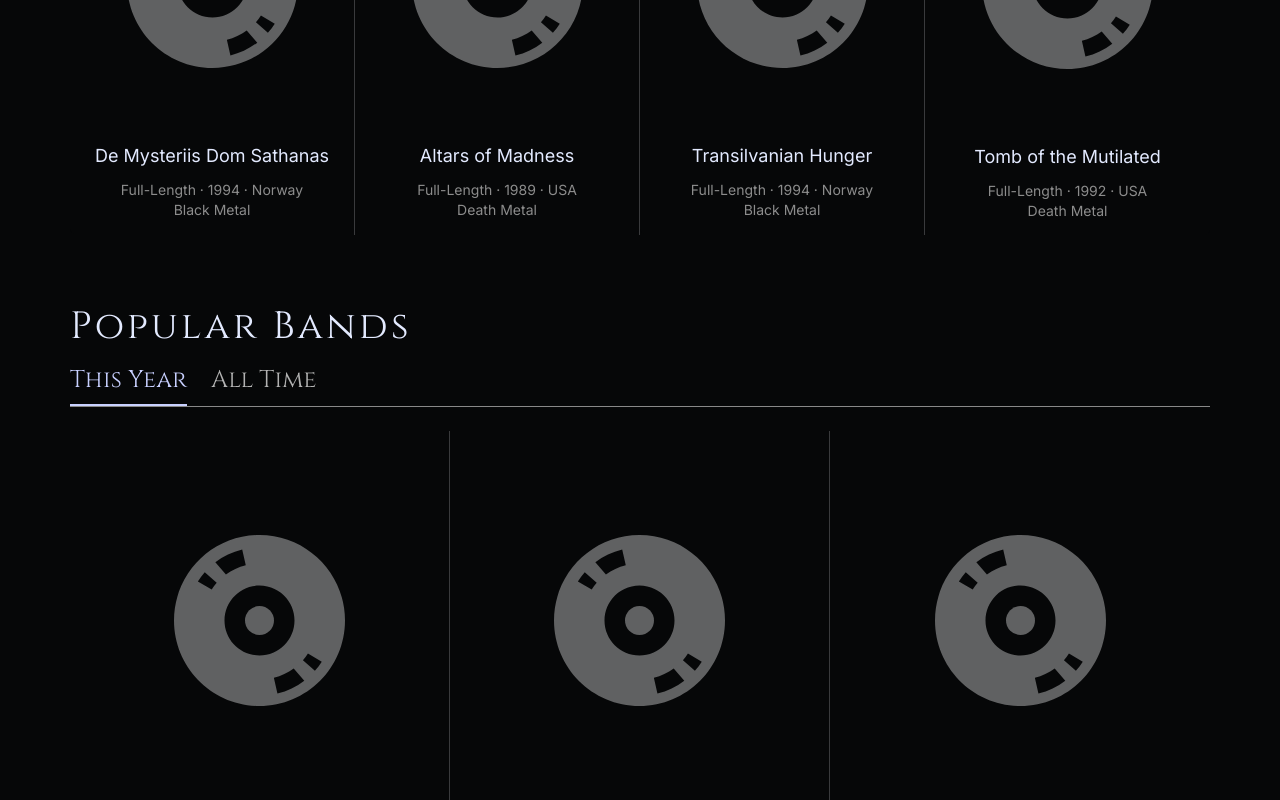
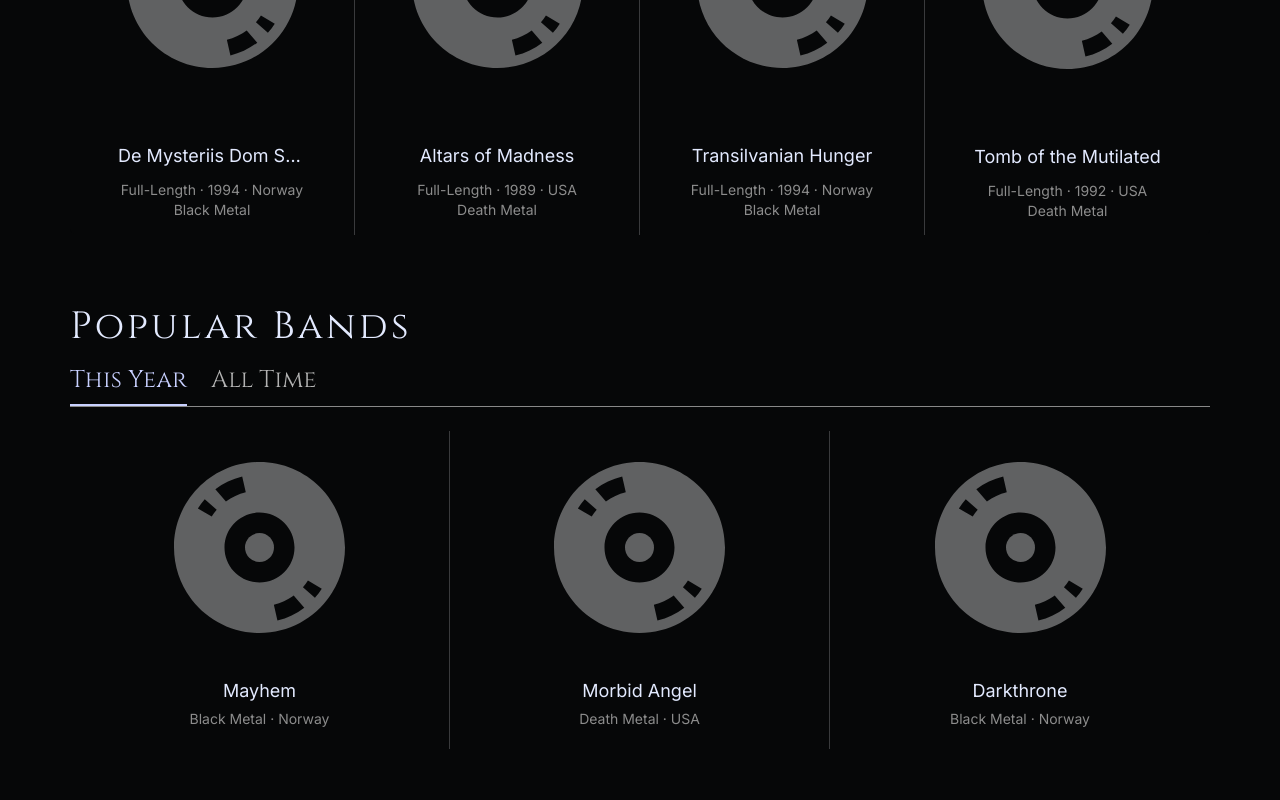
Before and after one commit to vhlk-null/blackanddeath.UI, an Angular app in the folder blackanddeath.UI/: page / in a window 1280 px wide. Shown: the part 420-1220 px from the top of the page. Built offline with nearby package versions, Linux system fonts and the light colour scheme.

Commit message:
fixing band cards

```diff
--- a/blackanddeath.UI/src/app/features/albums/card/album-card.scss
+++ b/blackanddeath.UI/src/app/features/albums/card/album-card.scss
@@ -41,7 +41,7 @@
   }
 
   &__info {
-    padding: 1.25rem 0.625rem 1rem;
+    padding: 1.25rem 3rem 1rem;
     text-align: center;
   }
 
--- a/blackanddeath.UI/src/app/features/bands/band-card/band-card.scss
+++ b/blackanddeath.UI/src/app/features/bands/band-card/band-card.scss
@@ -1,10 +1,7 @@
 :host {
   display: block;
+  min-width: 0;
   border-right: 1px solid var(--color-card-separator);
-}
-
-:host(:last-child) {
-  border-right: none;
 }
 
 .band-card {
@@ -14,7 +11,7 @@
 
   &__cover {
     width: 100%;
-    aspect-ratio: 1;
+    height: 14.5625rem; // 233px → total card ~314px
     display: flex;
     align-items: center;
     justify-content: center;
@@ -64,5 +61,8 @@
     font-weight: var(--font-weight-regular);
     font-size: var(--font-size-sm);
     color: var(--color-card-meta);
+    white-space: nowrap;
+    overflow: hidden;
+    text-overflow: ellipsis;
   }
 }
--- a/blackanddeath.UI/src/app/features/home/home.scss
+++ b/blackanddeath.UI/src/app/features/home/home.scss
@@ -40,3 +40,28 @@
     border-right: none;
   }
 }
+
+// 3 cols: last in each row = every 3rd
+app-band-card:nth-child(3n),
+app-band-card:last-child {
+  border-right: none;
+}
+
+// 2 cols: restore 3rd, remove every 2nd and last-child
+@media (max-width: 76rem) {
+  app-band-card:nth-child(3n) {
+    border-right: 1px solid var(--color-card-separator);
+  }
+
+  app-band-card:nth-child(2n),
+  app-band-card:last-child {
+    border-right: none;
+  }
+}
+
+// 1 col: no borders
+@media (max-width: 50.75rem) {
+  app-band-card:nth-child(n) {
+    border-right: none;
+  }
+}
```
